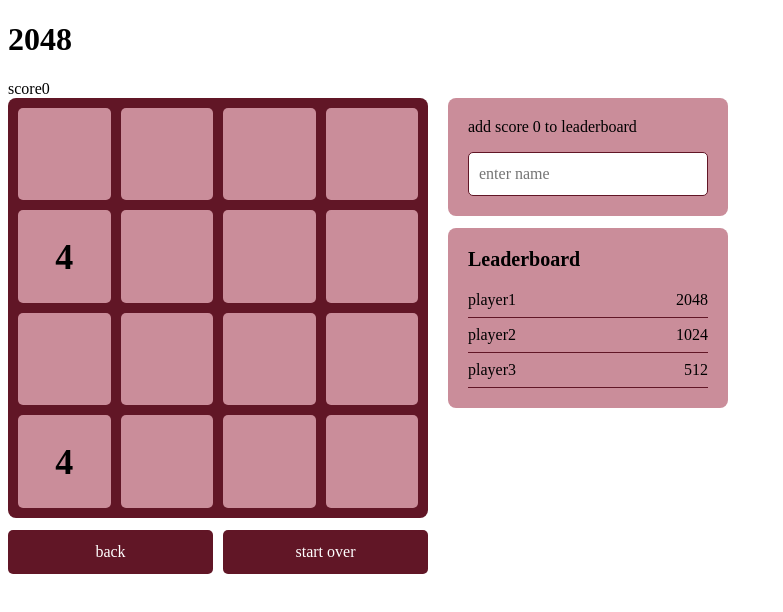
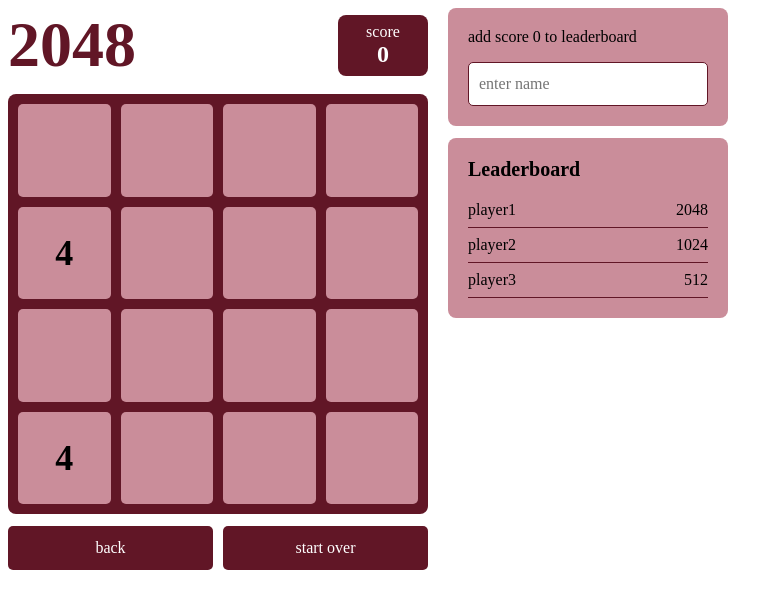
Before and after one commit to LiudmilaSafonova/Web1_3, a plain HTML site: page index.html in a window 1280 px wide. Shown: the whole page, without its empty margins (0-783 px from the left). Drawn offline with Linux system fonts and the light colour scheme.

Commit message:
fix: исправила титул 2048 и скор

```diff
--- a/scripts/app.js
+++ b/scripts/app.js
@@ -3,12 +3,13 @@ function createAppLayout() {
     main.className = 'todo-app';
 
     const header = document.createElement('header');
-    header.className = 'todo-app__header';
+    header.className = 'game-header';
 
     const title = document.createElement('h1');
     title.textContent = '2048';
 
     const score = document.createElement('div');
+    score.className = 'game-score';
 
     const scoreLabel = document.createElement('span');
     scoreLabel.textContent = 'score';
@@ -20,7 +21,6 @@ function createAppLayout() {
     score.append(scoreLabel, scoreValue);
 
     header.append(title, score);
-    main.append(header);
 
     const board = document.createElement('div');
     board.className = 'game-board';
@@ -36,7 +36,7 @@ function createAppLayout() {
 
     const boardColumn = document.createElement('div');
     boardColumn.className = 'game-area__board-column';
-    boardColumn.append(board);
+    boardColumn.append(header, board);
 
     const controls = document.createElement('div');
     controls.className = 'game-controls';
--- a/styles.css
+++ b/styles.css
@@ -4,6 +4,37 @@
     align-items: start;
     gap: 20px;
     width: min(100%, 720px);
+}
+
+.game-header {
+    display: flex;
+    align-items: center;
+    justify-content: space-between;
+    gap: 16px;
+    margin-bottom: 12px;
+}
+
+.game-header h1 {
+    margin: 0;
+    color: #611626;
+    font-size: clamp(2.5rem, 10vw, 4rem);
+}
+
+.game-score {
+    display: flex;
+    flex-direction: column;
+    align-items: center;
+    min-width: 90px;
+    padding: 8px 14px;
+    box-sizing: border-box;
+    border-radius: 8px;
+    background-color: #611626;
+    color: white;
+}
+
+.game-score output {
+    font-size: 1.5rem;
+    font-weight: bold;
 }
 
 .game-board {
```
